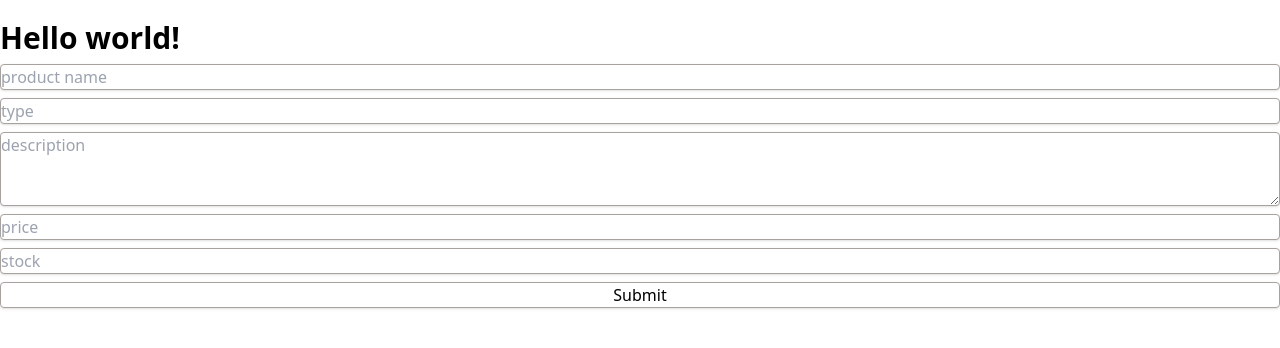
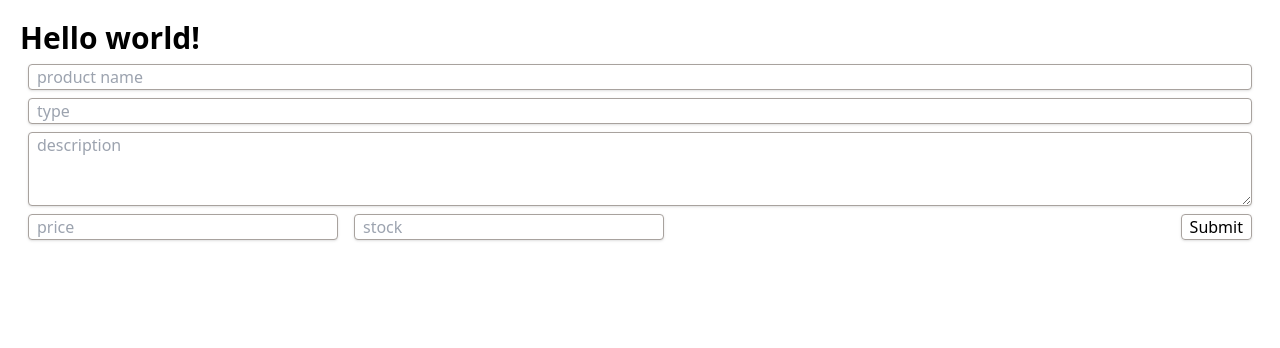
Before and after one commit to superoverflow/ttwist-shop, a Next.js app: page /admin/addProduct in a window 1280 px wide. Shown: the top 348 px of the page. Built offline with nearby package versions, Linux system fonts and the light colour scheme.

Commit message:
tune spacing

```diff
--- a/app/admin/addProduct/page.tsx
+++ b/app/admin/addProduct/page.tsx
@@ -4,11 +4,14 @@ import { Form, FormRenderProps, useField } from "react-final-form";
 import React from "react";
 import { cva } from "class-variance-authority";
 
-const inputVariant = cva(["border", "shadow", "rounded"], {
+const inputVariant = cva(["border", "shadow", "rounded", "px-2", "mx-2"], {
   variants: {
     intent: {
       primary: [" border-stone-400"],
       secondary: [" border-stone-900"],
+    },
+    size: {
+      small: ["w-1/4"],
     },
   },
   defaultVariants: {
@@ -16,11 +19,11 @@ const inputVariant = cva(["border", "shadow", "rounded"], {
   },
 });
 
-const buttonVariant = cva(["border", "shadow"], {
+const buttonVariant = cva(["border", "shadow", "rounded", "px-2", "ml-auto", "mr-2"], {
   variants: {
     intent: {
-      primary: ["border-stone-400 rounded hover:bg-slate-400"],
-      secondary: ["border-stone-900 rounded hover:bg-slate-900"],
+      primary: ["border-stone-400", "hover:bg-slate-400", ],
+      secondary: ["border-stone-900", "hover:bg-slate-900"],
     },
   },
   defaultVariants: {
@@ -45,7 +48,7 @@ const ProductForm = () => {
     const stock = useField("stock", { type: "number" });
 
     return (
-      <div className="container mx-auto py-5">
+      <div className="container mx-auto py-5 px-5">
         <h1 className="text-3xl font-bold">Hello world!</h1>
         <form onSubmit={props.handleSubmit}>
           <div className="flex flex-col space-y-2 mt-2">
@@ -66,13 +69,14 @@ const ProductForm = () => {
               placeholder="description"
               rows={3}
             />
+            <div className="flex flex-auto flex-row">
               <input
-              className={inputVariant()}
+                className={inputVariant({ size: "small" })}
                 {...price.input}
                 placeholder="price"
               />
               <input
-              className={inputVariant()}
+                className={inputVariant({ size: "small" })}
                 {...stock.input}
                 type="number"
                 placeholder="stock"
@@ -80,6 +84,7 @@ const ProductForm = () => {
               <button className={buttonVariant()} type="submit">
                 Submit
               </button>
+            </div>
           </div>
         </form>
       </div>
```
Lines whose indentation alone changed are shown as unchanged.
